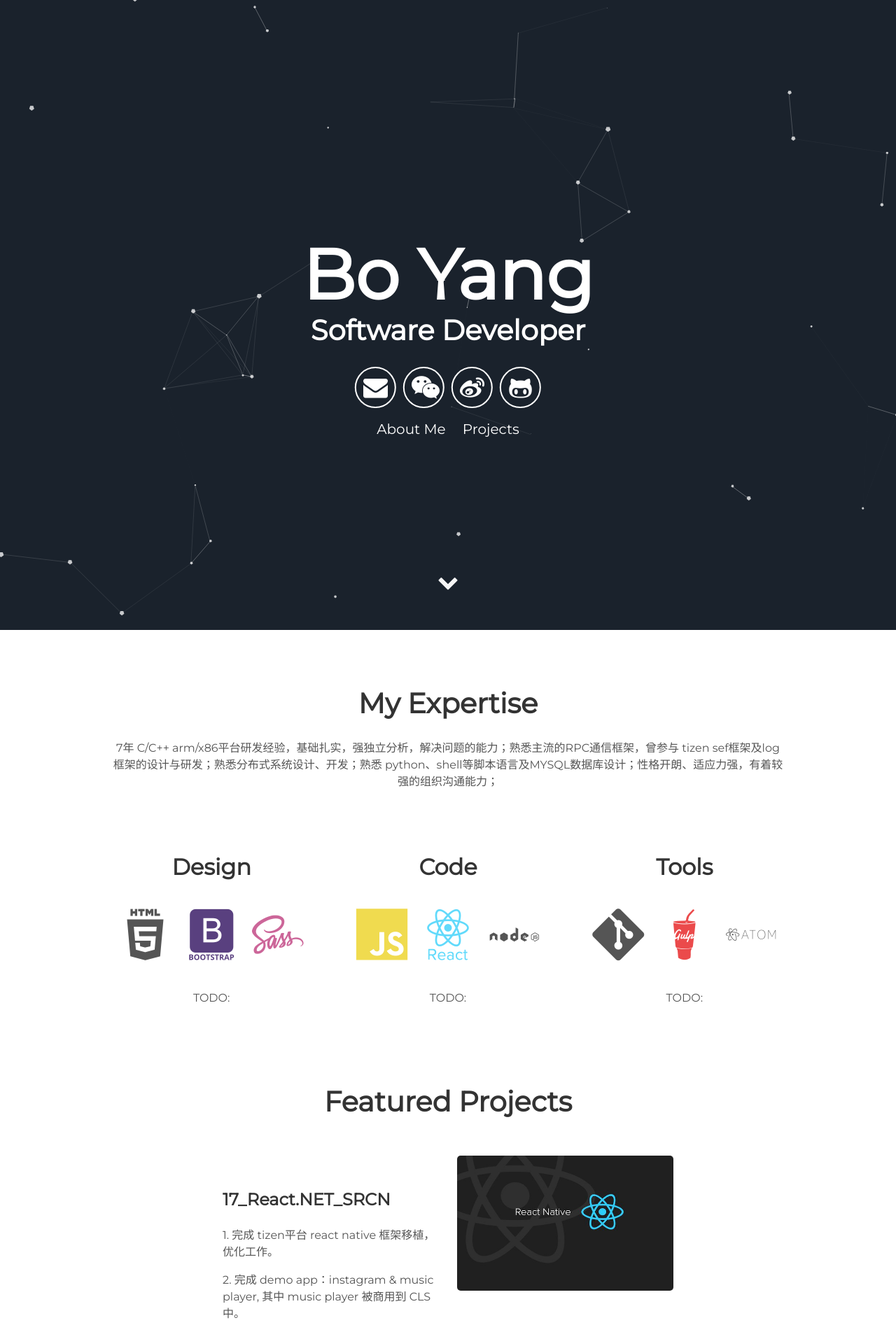
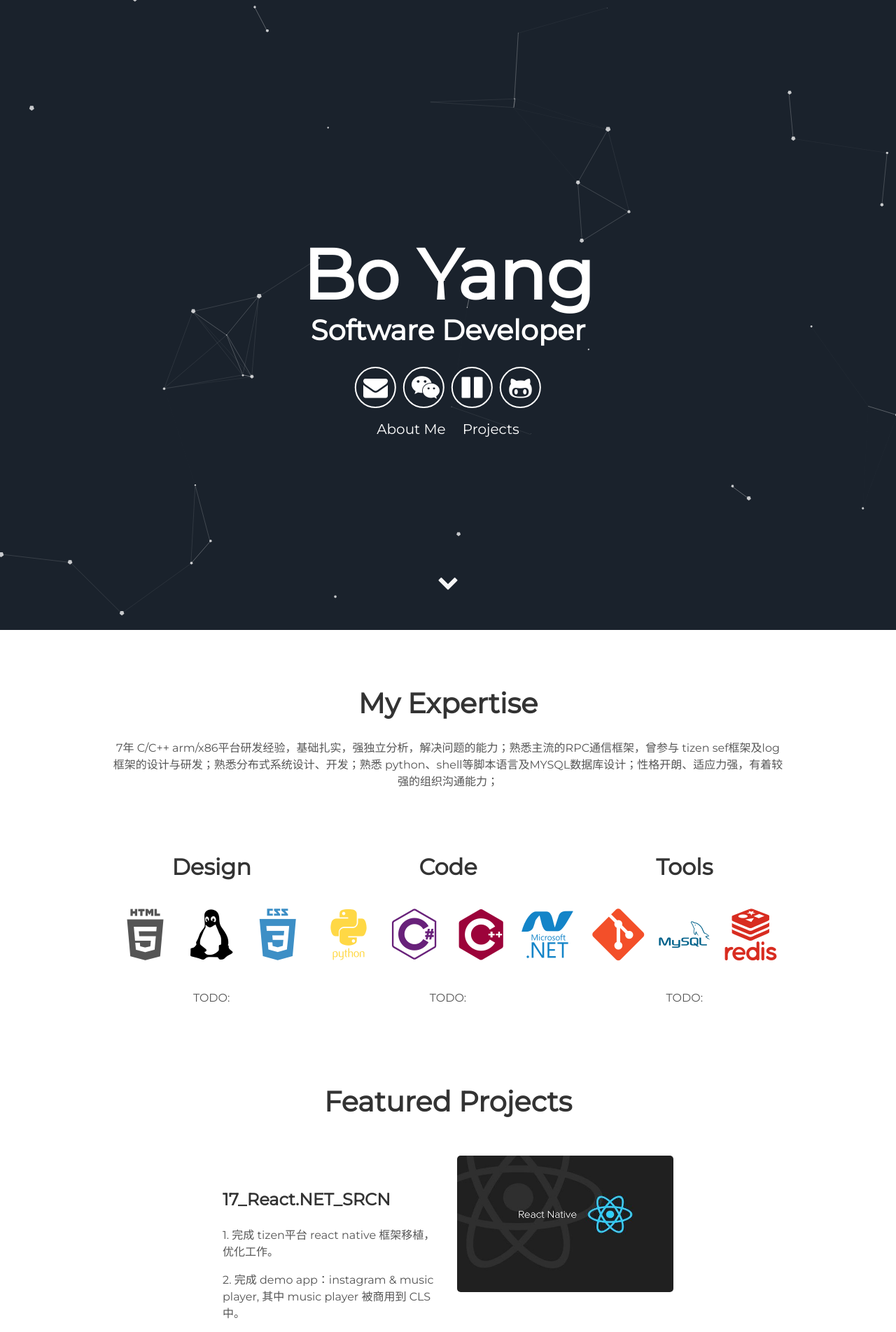
Before and after one commit to garinyang/profile, a Jekyll site: the page built from index.html, in a window 1280 px wide. Shown: the top 1903 px of the page at 70% size. Built offline with Jekyll 4.4.1, drawn with Linux system fonts in a browser that asks for light colours.

Commit message:
update layout & content

```diff
--- a/_includes/about.html
+++ b/_includes/about.html
@@ -6,22 +6,23 @@
     <div class="tech">
       <h2>Design</h2>
       <i class="devicon-html5-plain-wordmark"></i>
-      <i class="devicon-bootstrap-plain-wordmark colored"></i>
-      <i class="devicon-sass-original colored"></i>
+      <i class="devicon-linux-plain colored"></i>
+      <i class="devicon-css3-plain-wordmark colored"></i>
       <p>TODO:</p>
     </div>
     <div class="tech">
       <h2>Code</h2>
-      <i class="devicon-javascript-plain colored"></i>
-      <i class="devicon-react-original-wordmark colored"></i>
-      <i class="devicon-nodejs-plain-wordmark"></i>
+      <i class="devicon-python-plain-wordmark colored"></i>
+      <i class="devicon-csharp-line-wordmark colored"></i>
+      <i class="devicon-cplusplus-plain-wordmark colored"></i>
+      <i class="devicon-dot-net-plain-wordmark colored"></i>
       <p>TODO:</p>
     </div>
     <div class="tech">
       <h2>Tools</h2>
-      <i class="devicon-git-plain"></i>
-      <i class="devicon-gulp-plain colored"></i>
-      <i class="devicon-atom-original-wordmark"></i>
+      <i class="devicon-git-plain colored"></i>
+      <i class="devicon-mysql-plain-wordmark colored"></i>
+      <i class="devicon-redis-plain-wordmark colored"></i>
       <p>TODO:</p>
     </div>
 </div>
--- a/_includes/header.html
+++ b/_includes/header.html
@@ -7,7 +7,7 @@
       <div class="header-icons">
         <a aria-label="Send email" href="mailto:garin.yang@outlook.com"><i class="icon fa fa-envelope"></i></a>
         <a aria-label="My Wechat" target="_blank" href="#"><i class="icon fa fa-wechat" aria-hidden="true"></i></a>
-        <a aria-label="My Weibo" target="_blank" href="https://weibo.com/u/1747558787/home"><i class="icon fa fa-weibo" aria-hidden="true"></i></a>
+        <a aria-label="My Pause" target="_blank" href="#"><i class="icon fa fa-pause" aria-hidden="true"></i></a>
         <a aria-label="My Github" target="_blank" href="https://github.com/August15th"><i class="icon fa fa-github-alt" aria-hidden="true"></i></a>
       </div>
       <div class="header-links">
```
Also changed, not shown: README.md, assets/img/dlna.jpg, assets/img/react-native.jpg, assets/img/smart-tv.jpg, assets/img/tizen-570.jpg (added), assets/img/tizen.jpg (deleted).
